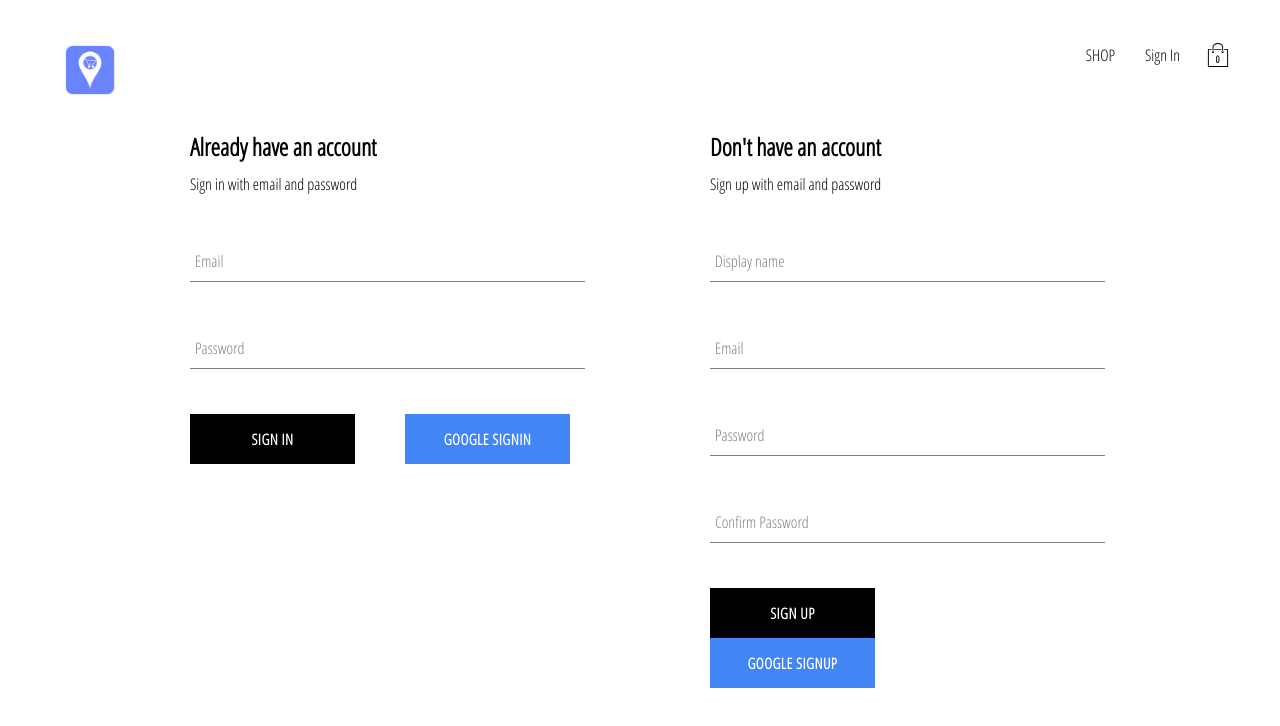
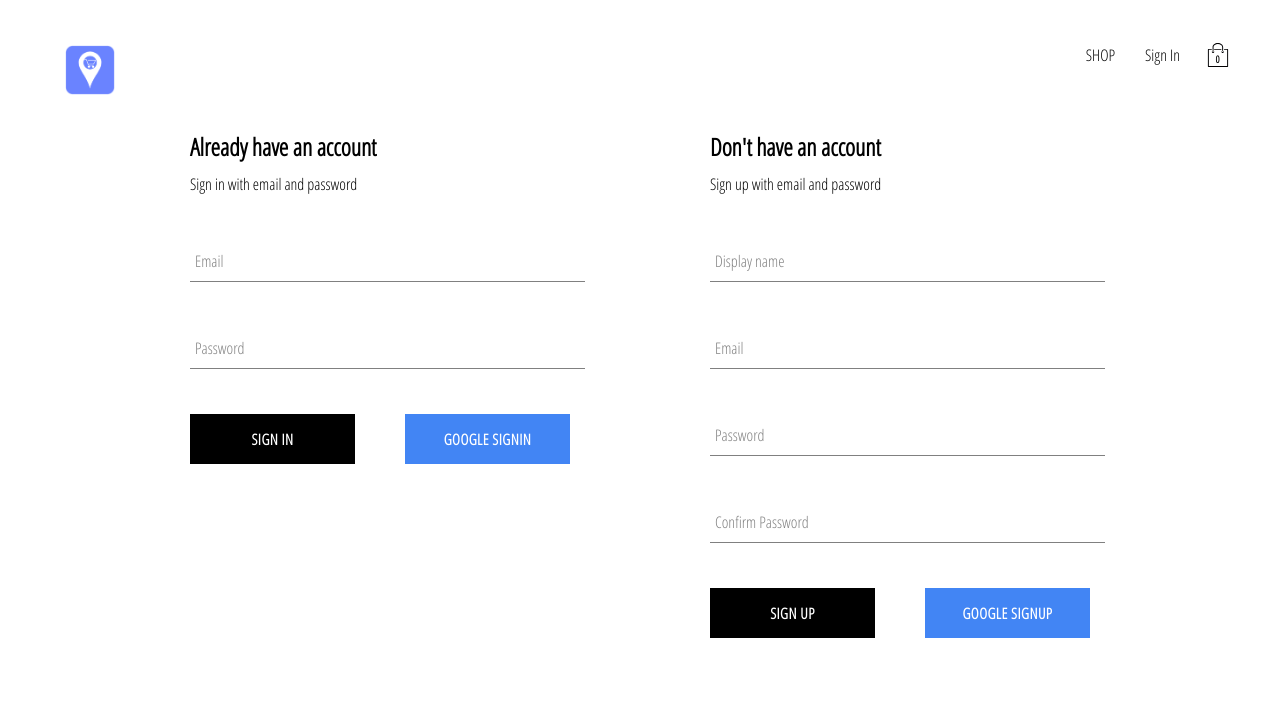
Before and after one commit to didis-tech/E-commerce-app-with-Redux--Hooks--GraphQL--Stripe--Firebase, a React (Create React App) app: page /auth in a window 1280 px wide. Shown: the top 726 px of the page. Built offline with nearby package versions, Linux system fonts and the light colour scheme; no server answers; the database is empty.

Commit message:
complete migration to styled-components

```diff
--- a/src/components/sign-up-form/sign-up-form.styles.jsx
+++ b/src/components/sign-up-form/sign-up-form.styles.jsx
@@ -9,3 +9,7 @@ export const SignUpContainer = styled.div`
 export const SignUpH2 = styled.h2`
   margin: 10px 0;
 `;
+export const SignUpButtonsContainer = styled.div`
+  display: flex;
+  justify-content: space-between;
+`;
--- a/src/components/sign-up-form/sign-up.component.jsx
+++ b/src/components/sign-up-form/sign-up.component.jsx
@@ -7,7 +7,11 @@ import {
 } from "../../utils/firebase/firebase.utils";
 import Button, { BUTTON_TYPE_CLASSES } from "../button/button.component";
 import FormInput from "../form-input/form-input.component";
-import { SignUpContainer, SignUpH2 } from "./sign-up-form.styles";
+import {
+  SignUpButtonsContainer,
+  SignUpContainer,
+  SignUpH2,
+} from "./sign-up-form.styles";
 
 const defaultFormField = {
   displayName: "",
@@ -103,7 +107,7 @@ const SignUp = () => {
           required
         />
         {/* <Button/> */}
-        <div className="buttons-container">
+        <SignUpButtonsContainer>
           <Button type="submit">Sign Up</Button>
 
           <Button
@@ -113,7 +117,7 @@ const SignUp = () => {
           >
             Google SignUp
           </Button>
-        </div>
+        </SignUpButtonsContainer>
       </form>
     </SignUpContainer>
   );
```
